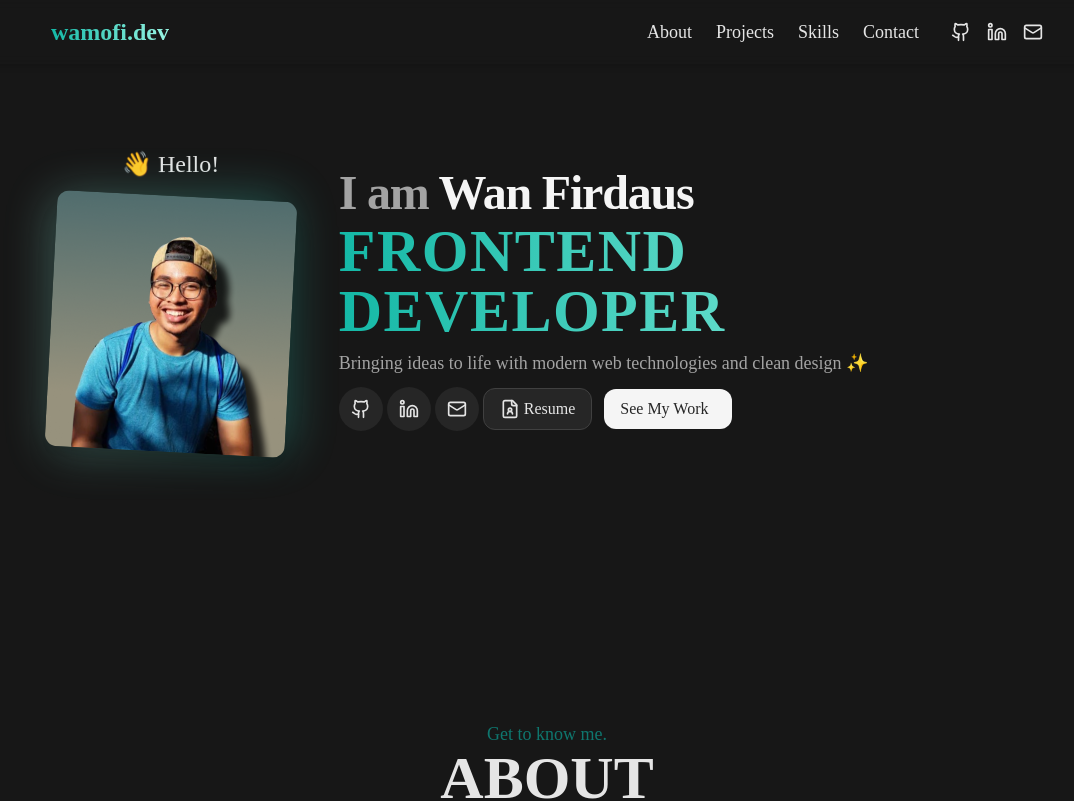
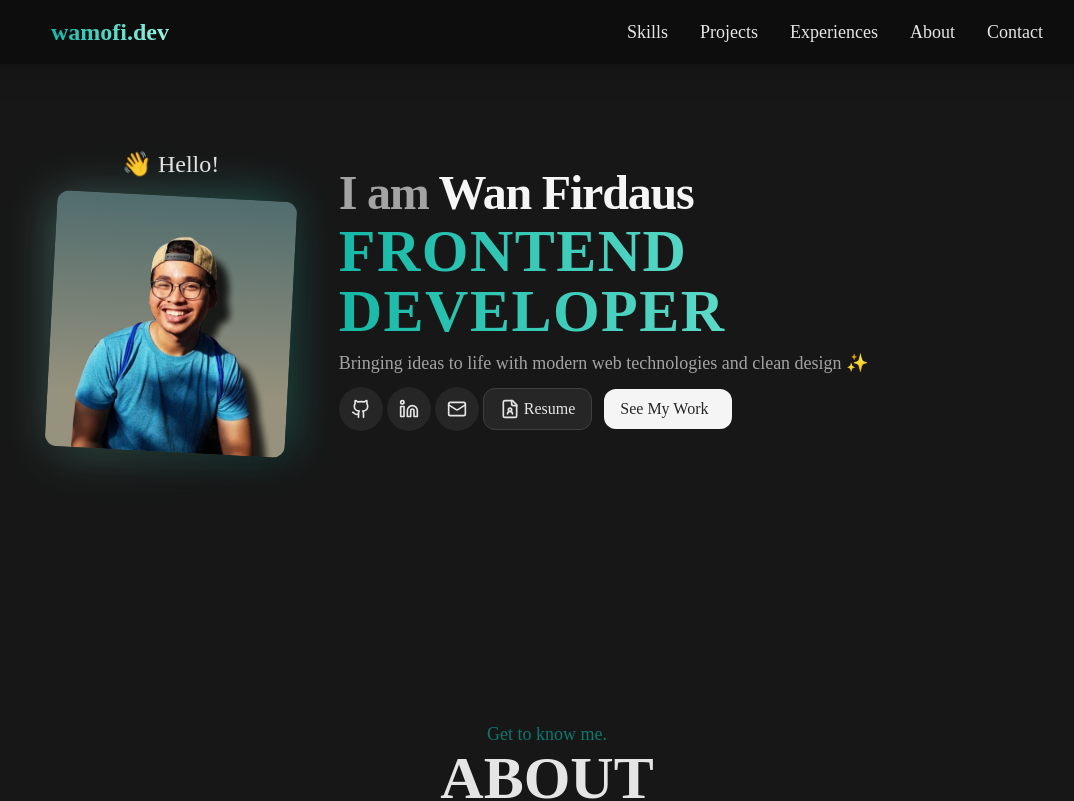
Before and after one commit to wamofi97/wamofi-portfolio, a React (Vite) app: page / in a window 1280 px wide. Shown: the top 801 px of the page, without its empty margins (93-1167 px from the left). Built offline with nearby package versions, Linux system fonts and the light colour scheme; a web font is replaced by a local one.

Commit message:
add react-scroll/scrollspy

```diff
--- a/src/components/Header.jsx
+++ b/src/components/Header.jsx
@@ -1,63 +1,69 @@
-import { useState } from 'react';
+import { useEffect, useState } from 'react';
+import { Link,  scrollSpy  } from 'react-scroll';
 import { Github, Linkedin, Mail, Menu, X } from 'lucide-react';
 
 export function Header() {
   const [isMenuOpen, setIsMenuOpen] = useState(false);
+  // const [activeSection, setActiveSection] = useState('');
+
+  useEffect(() => {
+    // Events.scrollEvent.register('begin', () => {});
+    // Events.scrollEvent.register('end', (to) => {
+    //   setActiveSection(to);
+    // });
+
+    scrollSpy.update();
+
+    // return () => {
+    //   Events.scrollEvent.remove('begin');
+    //   Events.scrollEvent.remove('end');
+    // };
+  }, []);
 
   return (
-    <header className={`fixed top-0 left-0 right-0 z-10 transition-all ease-in-out backdrop-blur-sm shadow-md ${isMenuOpen ? "h-screen" : "h-16"}`}>
+    <header className={`fixed top-0 left-0 right-0 z-10 transition-all ease-in-out bg-neutral-950/70 backdrop-blur-sm  shadow-xl `}>
       <nav className="max-w-5xl mx-auto px-4 py-4">
         <div className="flex items-center justify-between ">
-          <div className="text-2xl font-bold gradient-text">wamofi.dev</div>
+          <Link to="hero" duration={700} smooth={true} className="cursor-pointer text-2xl font-bold gradient-text">wamofi.dev</Link>
 
            {/* Mobile menu button */}
           <button
             onClick={() => setIsMenuOpen(!isMenuOpen)}
-            className="md:hidden text-gray-600 hover:text-slate-600 transition-all z-10"
+            className="md:hidden text-neutral-600 hover:text-neutral-400 transition-all z-10"
           >
-            {isMenuOpen ? <X className="w-6 h-6" /> : <Menu className="w-6 h-6" />}
+            {isMenuOpen ? <X className="w-8 h-8" /> : <Menu className="w-8 h-8" />}
           </button>
 
           {/* Desktop menu */}
           <div className="hidden md:flex items-center gap-8">
-            <div className="flex items-center gap-6">
-              <a href="#about" className="hover:text-teal-600 transition-colors text-lg">About</a>
-              <a href="#projects" className="hover:text-teal-600 transition-colors text-lg">Projects</a>
-              <a href="#skills" className="hover:text-teal-600 transition-colors text-lg">Skills</a>
-              <a href="#contact" className="hover:text-teal-600 transition-colors text-lg">Contact</a>
-            </div>
-            <div className="flex items-center gap-4 ">
-              <a href="https://github.com/wamofi97"  target='_blank'className="transition-colors">
-                <Github className="w-5 h-5" />
-              </a>
-              <a href="https://linkedin.com/in/wanfirdausfauzi" target='_blank' className="transition-colors">
-                <Linkedin className="w-5 h-5" />
-              </a>
-              <a href="mailto:wamofi97@gmail.com" target='_blank' className="transition-colors">
-                <Mail className="w-5 h-5" />
-              </a>
+            <div className="flex items-center gap-8">
+              <Link to="skills" spy={true} duration={700} smooth={true}  activeClass="text-teal-400 underline underline-offset-4 decoration-2" className="cursor-pointer hover:text-teal-400 transition-colors text-lg">Skills</Link>
+              <Link to="projects" spy={true} duration={700} smooth={true}  activeClass="text-teal-400 underline underline-offset-4 decoration-2 "  className="cursor-pointer hover:text-teal-400 transition-colors text-lg" >Projects</Link>
+              <Link to="experiences" spy={true} duration={700} smooth={true}  activeClass="text-teal-400 underline underline-offset-4 decoration-2 "  className="cursor-pointer hover:text-teal-400 transition-colors text-lg" >Experiences</Link>
+              <Link to="about" spy={true} duration={700} smooth={true}  activeClass="text-teal-400 underline underline-offset-4 decoration-2 "  className="cursor-pointer hover:text-teal-400 transition-colors text-lg">About</Link>
+              <Link to="contact" spy={true} duration={700} smooth={true} activeClass="text-teal-400 underline underline-offset-4 decoration-2 "  className="cursor-pointer hover:text-teal-400 transition-colors text-lg" >Contact</Link>
             </div>
           </div>
         </div>
 
         {/* Mobile menu */}
 
-        <div className={`md:hidden transition-all duration-500 ease-in-out bg-slate-700 shadow-xl  min-h-screen w-3/4 sm:w-1/2 absolute top-0 right-0 ${isMenuOpen ? 'translate-x-0' : 'translate-x-full'} pt-20`}>
+        <div className={`md:hidden transition-all duration-500 ease-in-out bg-neutral-950/95   min-h-screen w-3/4 sm:w-1/2 absolute top-0 right-0 ${isMenuOpen ? 'translate-x-0' : 'translate-x-full'} pt-20`}>
           <div className="flex flex-col items-center gap-20">
-            <div className='flex flex-col items-center gap-4 py-4 '>
-                <a href="#about" className="text-slate-500 hover:scale-105 transition-all duration-200 ease-in-out text-2xl w-fit">About</a>
-                <a href="#projects" className="text-slate-500 hover:text-slate-700 transition-colors text-2xl w-fit">Projects</a>
-                <a href="#skills" className="text-slate-500 hover:text-slate-700 transition-colors text-2xl w-fit">Skills</a>
-                <a href="#contact" className="text-slate-500 hover:text-slate-700 transition-colors text-2xl w-fit">Contact</a>
+            <div className='flex flex-col items-center gap-8 py-4 text-2xl'>
+              <Link to="skills" smooth={true} className="cursor-pointer hover:text-teal-600 transition-colors ">Skills</Link>
+              <Link to="about" smooth={true} className="cursor-pointer hover:text-teal-600 transition-colors ">About</Link>
+              <Link to="projects" smooth={true} className="cursor-pointer hover:text-teal-600 transition-colors ">Projects</Link>
+              <Link to="contact" smooth={true} className="cursor-pointer hover:text-teal-600 transition-colors ">Contact</Link>
             </div>
             <div className="flex justify-center items-center gap-8">
-              <a href="https://github.com/wamofi97" target='_blank' className="text-slate-500 hover:text-slate-700 transition-colors">
+              <a href="https://github.com/wamofi97" target='_blank' className="text-neutral-400 hover:text-slate-700 transition-colors">
                 <Github className="text-3xl" />
               </a>
-              <a href="https://linkedin.com/in/wanfirdausfauzi" target='_blank' className="text-slate-500 hover:text-slate-700 transition-colors">
+              <a href="https://linkedin.com/in/wanfirdausfauzi" target='_blank' className="text-neutral-400 hover:text-slate-700 transition-colors">
                 <Linkedin className="text-3xl" />
               </a>
-              <a href="mailto:wamofi97@gmail.com" className="text-slate-500 hover:text-slate-700 transition-colors">
+              <a href="mailto:wamofi97@gmail.com" className="text-neutral-400 hover:text-slate-700 transition-colors">
                 <Mail className="text-3xl" />
               </a>
             </div>
```
